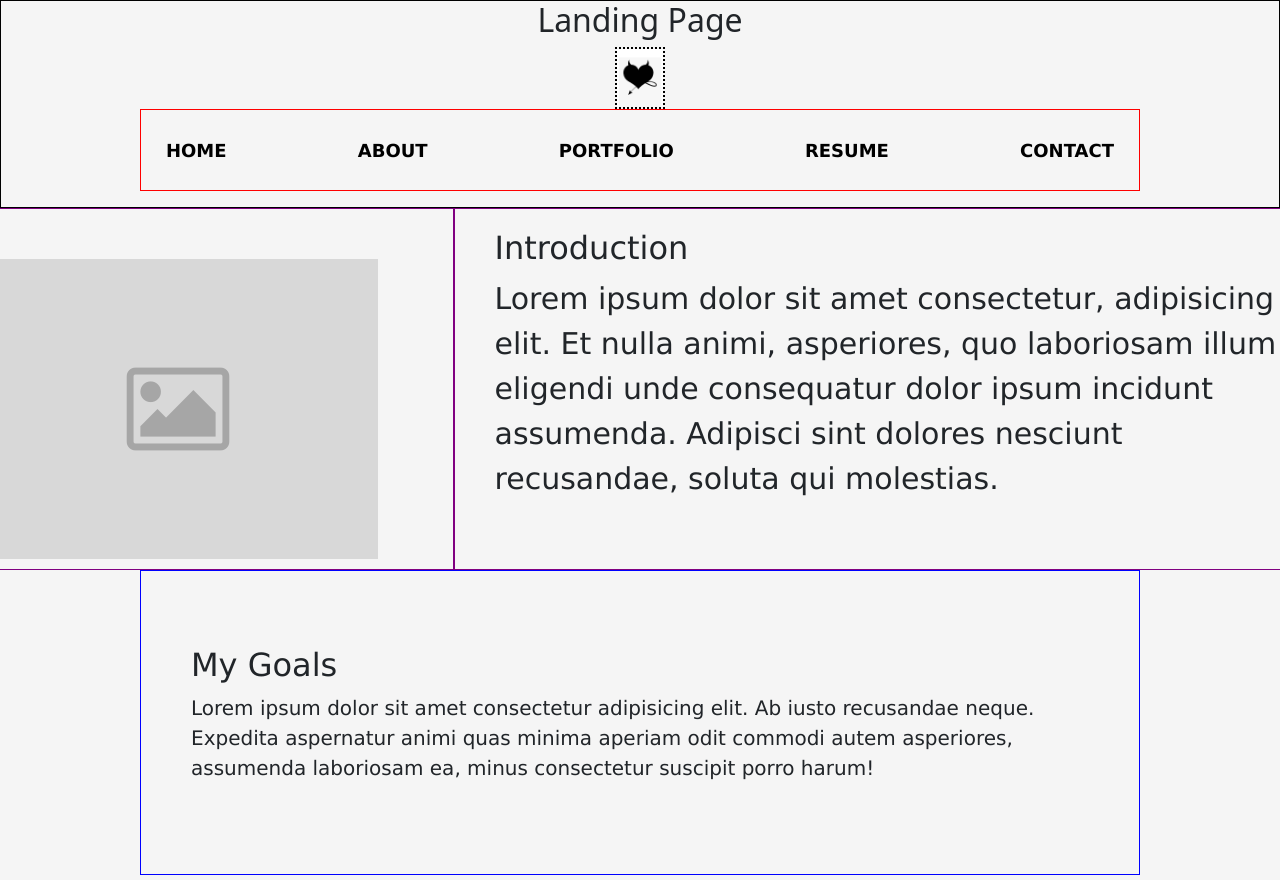
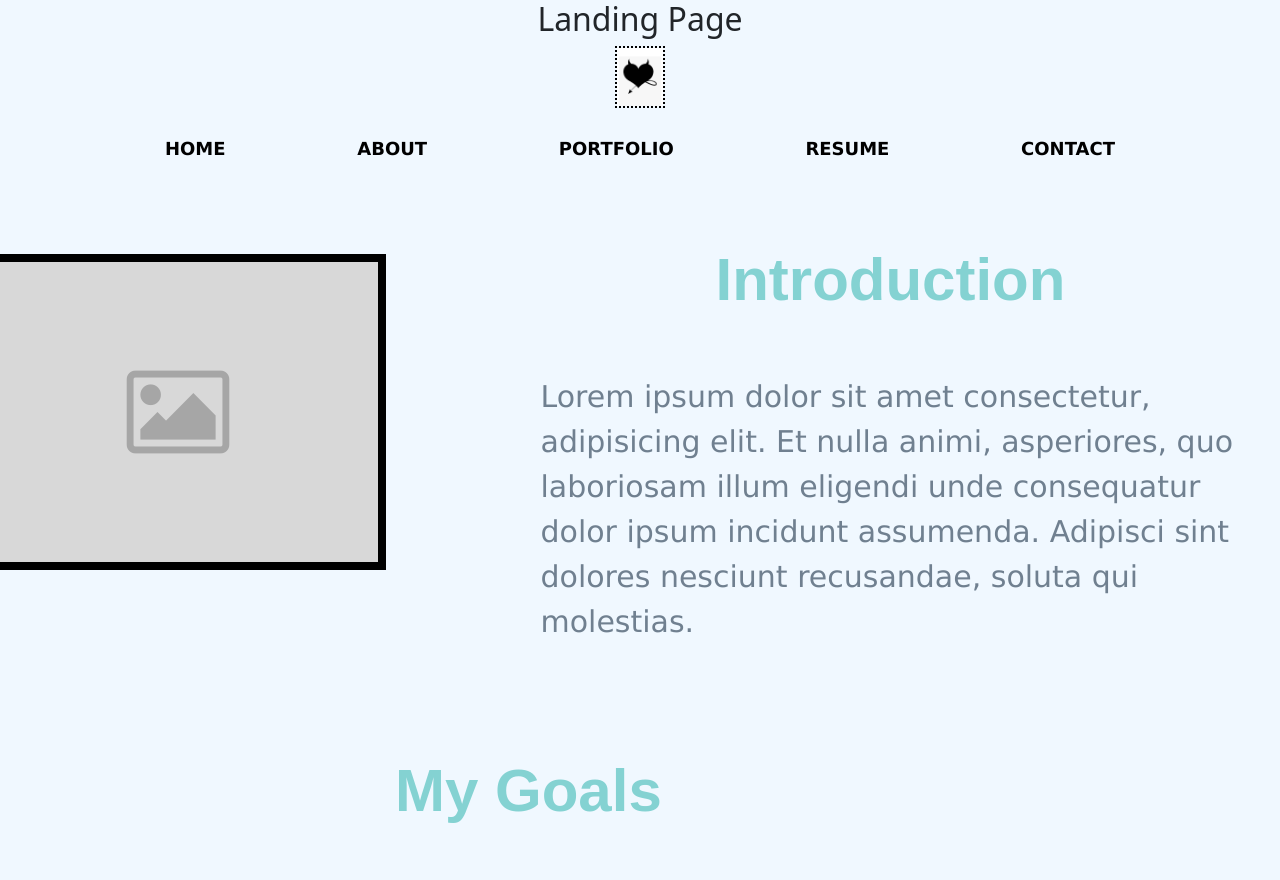
Before and after one commit to kaityevans/Web101-FinalPortfolioProject, a plain HTML site: page index.html in a window 1280 px wide. Shown: the top 880 px of the page. Drawn offline with nearby package versions, Linux system fonts and the light colour scheme.

Commit message:
color change/ small details fixed for images

```diff
--- a/about.css
+++ b/about.css
@@ -1,6 +1,6 @@
 * {
   box-sizing: border-box;
-  background-color: whitesmoke;
+  background-color: aliceblue;
 }
 body {
   margin: 0;
--- a/contact.css
+++ b/contact.css
@@ -1,6 +1,6 @@
 * {
   box-sizing: border-box;
-  background-color: whitesmoke;
+  background-color: aliceblue;
 }
 body {
   margin: 0;
--- a/portfolio.css
+++ b/portfolio.css
@@ -1,6 +1,6 @@
 * {
   box-sizing: border-box;
-  background-color: whitesmoke;
+  background-color: aliceblue;
 }
 body {
   margin: 0;
--- a/resume.css
+++ b/resume.css
@@ -53,7 +53,7 @@ header {
 }
 header nav ul {
   padding: 25px;
-  border: 1px solid red;
+  /* border: 1px solid red; */
   font-family: 'Lucida Sans', 'Lucida Sans Regular', 'Lucida Grande', 'Lucida Sans Unicode', Geneva, Verdana, sans-serif;
   font-size: 20px;
   /* font-weight: bolder; */
@@ -137,7 +137,7 @@ header {
   justify-content: center; */
 /* } */
 .leftColumn {
-  border: 5px solid rgb(132, 210, 210);
+  /* border: 5px solid rgb(132, 210, 210); */
   background-color: lightslategray;
 }
 .contact {
--- a/styles.css
+++ b/styles.css
@@ -1,6 +1,6 @@
 * {
   box-sizing: border-box;
-  background-color: whitesmoke;
+  background-color: aliceblue;
 }
 body {
   margin: 0;
@@ -43,16 +43,16 @@ header h1 {
   font-family:'Lucida Sans', 'Lucida Sans Regular', 'Lucida Grande', 'Lucida Sans Unicode', Geneva, Verdana, sans-serif;
   font-weight: bolder;
   font-size: 65px;
-  padding-bottom: 10px;
+  padding-bottom: 20px;
 
 }
 header {
-  border: 1px solid black;
+  /* border: 1px solid black; */
   /* width: 1000px; */
 }
 header nav ul {
   padding: 25px;
-  border: 1px solid red;
+  /* border: 1px solid red; */
   font-family: 'Lucida Sans', 'Lucida Sans Regular', 'Lucida Grande', 'Lucida Sans Unicode', Geneva, Verdana, sans-serif;
   font-size: 20px;
   /* font-weight: bolder; */
@@ -87,12 +87,12 @@ main {
    grid-template-columns: auto auto;
  }
 .LeftBox, .RightBox {
-  border: 1px solid purple;
+  /* border: 1px solid purple; */
 }
 
 .RightBox {
   width: 900px;
-  padding: 20px 40px;
+  padding: 40px 80px;
   font-family: 'Lucida Sans', 'Lucida Sans Regular', 'Lucida Grande', 'Lucida Sans Unicode', Geneva, Verdana, sans-serif;
   font-size: 30px;
 
@@ -102,19 +102,31 @@ main {
   padding: 50px 75px 10px 50px;
 }
 
+.LeftBox img {
+  border: 8px solid black;
+}
 .BottomBox {
-  border: 1px solid blue;
-  padding: 75px 50px;
+  /* border: 1px solid blue; */
+  padding: 55px 80px;
   width: 1000px;
   font-family: 'Lucida Sans', 'Lucida Sans Regular', 'Lucida Grande', 'Lucida Sans Unicode', Geneva, Verdana, sans-serif;
-  font-size: 20px;
+  font-size: 30px;
 }
 
 main div h2 {
-  align-content: center;
+  padding-left: 175px;
+  padding-bottom: 50px;
+  font-size: 60px;
+  font-family: sans-serif;
+  font-weight: bolder;
+  color: rgb(132, 210, 210);
+  /* align-content: center;
   align-items: center;
   justify-content: center;
-  justify-items: center;
+  justify-items: center; */
 }
 
+p {
+  color: slategray;
+}
 /* ~~~~~~~~~~FOOTER~~~~~~~~~~~ */
```
